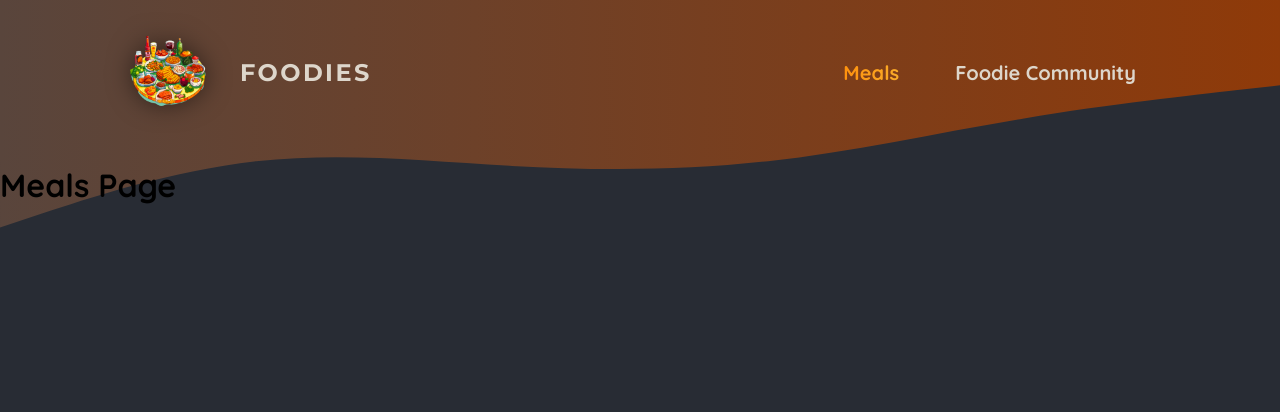
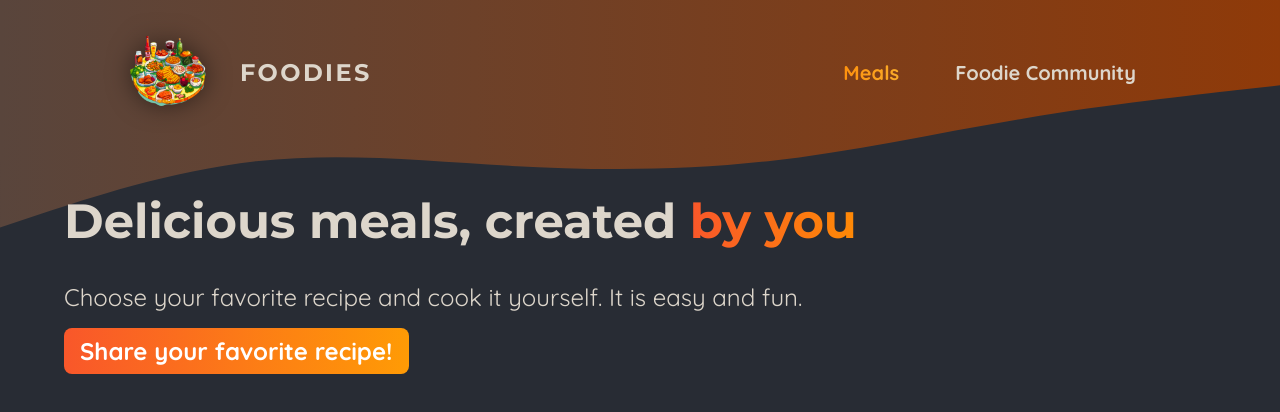
Before and after one commit to DikshitY/Foodies, a Next.js app in the folder foodies/: page /meals in a window 1280 px wide. Shown: the top 412 px of the page. Built offline with nearby package versions, Linux system fonts and the light colour scheme.

Commit message:
add meal page

```diff
--- a/foodies/app/meals/page.js
+++ b/foodies/app/meals/page.js
@@ -1,5 +1,21 @@
+import Link from "next/link"
+import classes from "./page.module.css"
+
 export default function MealsPage(){
     return (
-        <h1>Meals Page</h1>
+        <>
+            <header className={classes.header}>
+                <h1>Delicious meals, created <span className={classes.highlight}>by you</span></h1>
+                <p>Choose your favorite recipe and cook it yourself. It is easy and fun.</p>
+                <p className={classes.cta}>
+                    <Link href={"/meals/share"}>
+                        Share your favorite recipe!
+                    </Link>
+                </p>
+            </header>
+            <main className={classes.main}>
+
+            </main>
+        </>
     )
 }
--- /dev/null
+++ b/foodies/app/meals/page.module.css
@@ -0,0 +1,51 @@
+.header {
+    gap: 3rem;
+    margin: 3rem auto 5rem auto;
+    width: 90%;
+    max-width: 75rem;
+    color: #ddd6cb;
+    font-size: 1.5rem;
+  }
+
+  .header h1 {
+    font-family: 'Montserrat', sans-serif;
+  }
+
+  .highlight {
+    background: linear-gradient(90deg, #f9572a, #ff8a05);
+    background-clip: text;
+    -webkit-background-clip: text;
+    -webkit-text-fill-color: transparent;
+  }
+
+  .header p {
+    margin: 0;
+  }
+
+  .cta a {
+    display: inline-block;
+    margin-top: 1rem;
+    padding: 0.5rem 1rem;
+    border-radius: 0.5rem;
+    background: linear-gradient(90deg, #f9572a, #ff9b05);
+    color: #ffffff;
+    font-weight: bold;
+    text-decoration: none;
+  }
+
+  .loading {
+    text-align: center;
+    animation: loading 1.2s ease-in-out infinite;
+  }
+
+  @keyframes loading {
+    0% {
+      color: #e9e9e9;
+    }
+    50% {
+      color: #b89b84;
+    }
+    100% {
+      color: #e9e9e9;
+    }
+  }
--- /dev/null
+++ b/foodies/components/meals/meals-grid.module.css
@@ -0,0 +1,51 @@
+.header {
+    gap: 3rem;
+    margin: 3rem auto 5rem auto;
+    width: 90%;
+    max-width: 75rem;
+    color: #ddd6cb;
+    font-size: 1.5rem;
+  }
+
+  .header h1 {
+    font-family: 'Montserrat', sans-serif;
+  }
+
+  .highlight {
+    background: linear-gradient(90deg, #f9572a, #ff8a05);
+    background-clip: text;
+    -webkit-background-clip: text;
+    -webkit-text-fill-color: transparent;
+  }
+
+  .header p {
+    margin: 0;
+  }
+
+  .cta a {
+    display: inline-block;
+    margin-top: 1rem;
+    padding: 0.5rem 1rem;
+    border-radius: 0.5rem;
+    background: linear-gradient(90deg, #f9572a, #ff9b05);
+    color: #ffffff;
+    font-weight: bold;
+    text-decoration: none;
+  }
+
+  .loading {
+    text-align: center;
+    animation: loading 1.2s ease-in-out infinite;
+  }
+
+  @keyframes loading {
+    0% {
+      color: #e9e9e9;
+    }
+    50% {
+      color: #b89b84;
+    }
+    100% {
+      color: #e9e9e9;
+    }
+  }
```
Also changed, not shown: foodies/components/meals/meal-item.js (added, +26 -0 lines), foodies/components/meals/meal-item.module.css (added, +75 -0 lines), foodies/components/meals/meals-grid.js (added, +9 -0 lines).
